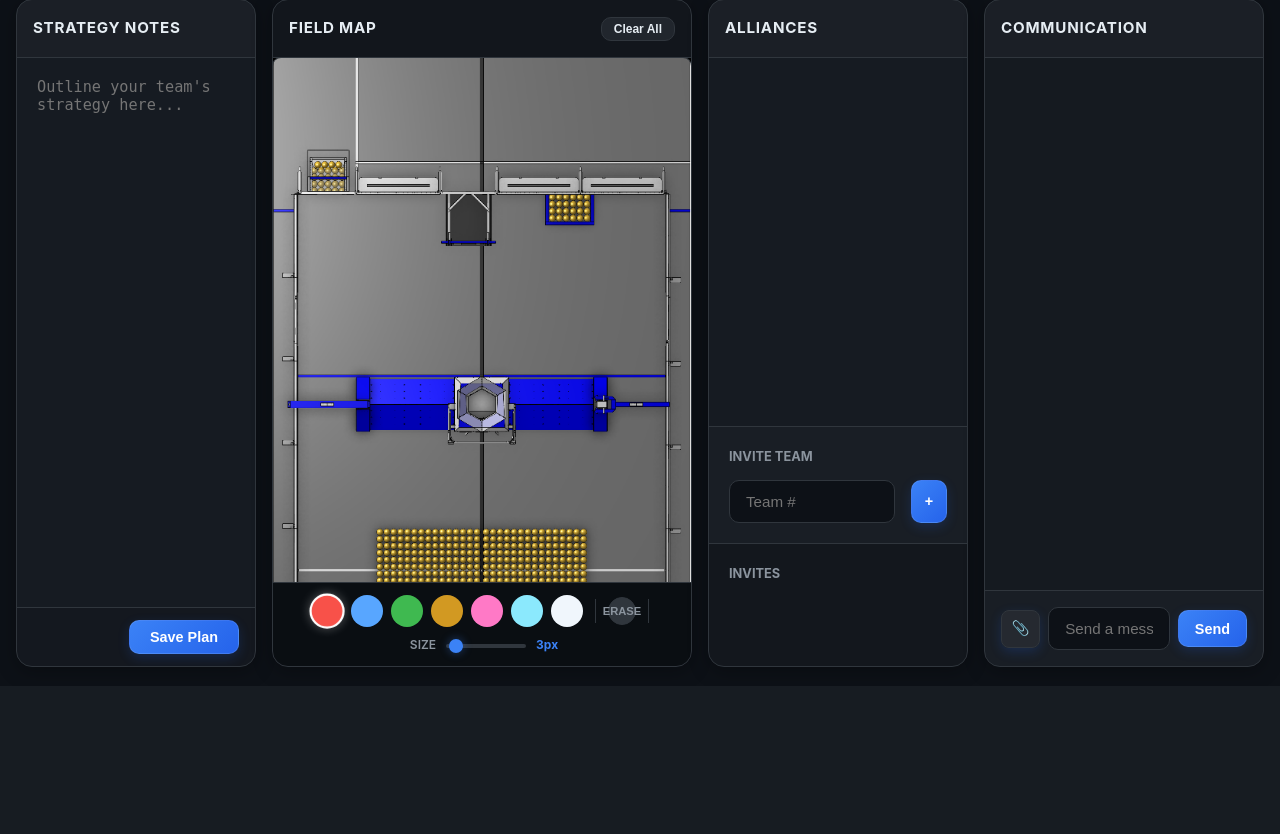
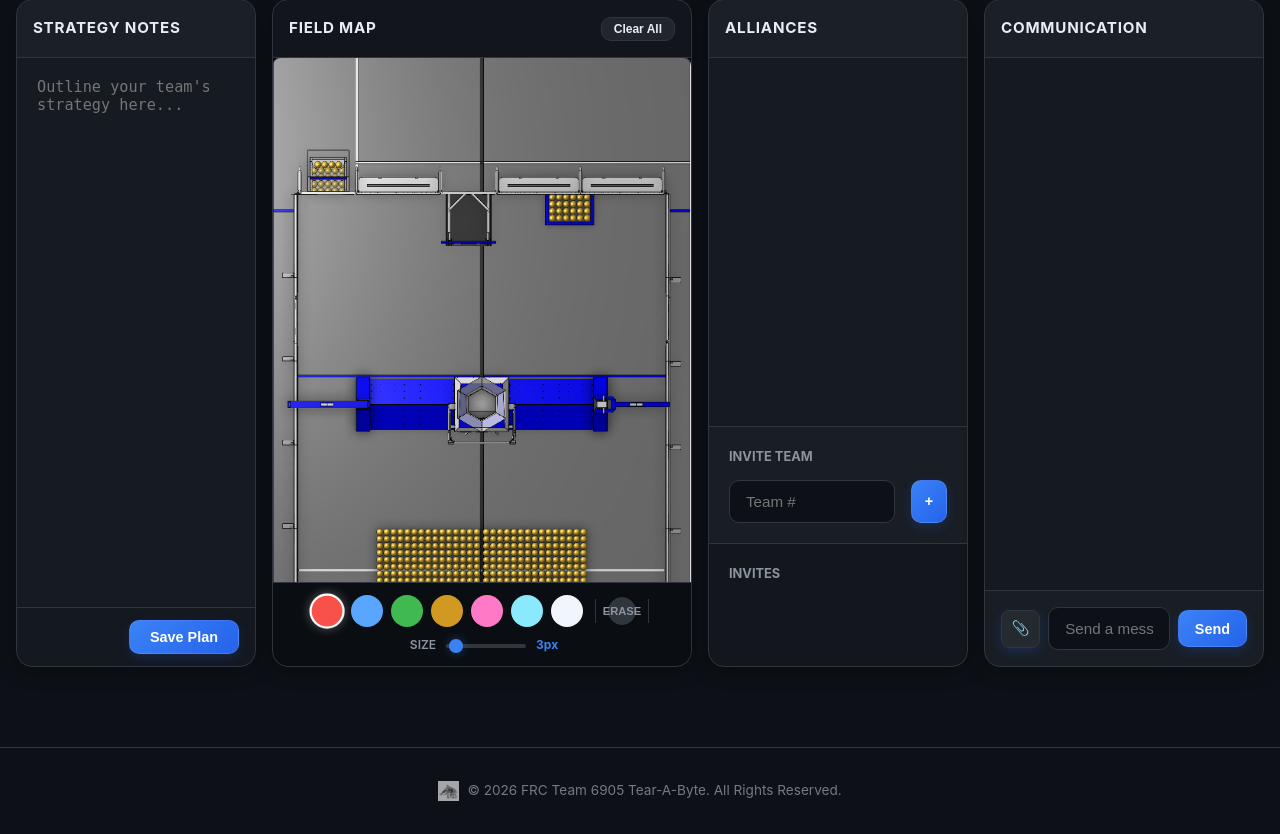
Before and after one commit to HanishDasari/FRC-Strategy-Planner-Website, a Flask app: template templates/match.html in a window 1280 px wide. Shown: the part 114-948 px from the top of the page. Before the commit the page ends 796 px from the top, so only its background shows below. Run offline with Flask 3, Linux system fonts and the light colour scheme; the template is opened without the code that fills it, so the values that code supplies are empty; some libraries are stand-ins or nearby versions.

Commit message:
Updated branding to Tear-A-Byte

```diff
--- a/templates/forgot_password.html
+++ b/templates/forgot_password.html
@@ -42,7 +42,7 @@
     <footer class="site-footer">
         <div class="copyright">
             <img src="/static/images/shark_logo.png" alt="Shark Logo" class="copyright-logo">
-            <span>&copy; 2026 FRC Team 6905 Terabytes. All Rights Reserved.</span>
+            <span>&copy; 2026 FRC Team 6905 Tear-A-Byte. All Rights Reserved.</span>
         </div>
     </footer>
 </body>
--- a/templates/index.html
+++ b/templates/index.html
@@ -11,7 +11,7 @@
 <body>
     <div class="container auth-container">
         <div class="auth-logo-container">
-            <img src="/static/images/shark_logo.png" alt="6905 Terabytes Logo" class="auth-logo">
+            <img src="/static/images/shark_logo.png" alt="6905 Tear-A-Byte Logo" class="auth-logo">
         </div>
         <h1
             style="text-align: center; margin-bottom: 3rem; background: var(--accent-gradient); -webkit-background-clip: text; background-clip: text; -webkit-text-fill-color: transparent;">
@@ -63,7 +63,7 @@
         <footer class="site-footer">
             <div class="copyright">
                 <img src="/static/images/shark_logo.png" alt="Shark Logo" class="copyright-logo">
-                <span>&copy; 2026 FRC Team 6905 Terabytes. All Rights Reserved.</span>
+                <span>&copy; 2026 FRC Team 6905 Tear-A-Byte. All Rights Reserved.</span>
             </div>
         </footer>
     </div>
--- a/templates/match.html
+++ b/templates/match.html
@@ -222,6 +222,13 @@
         </div>
     </div>
 
+    <footer class="site-footer">
+        <div class="copyright">
+            <img src="/static/images/shark_logo.png" alt="Shark Logo" class="copyright-logo">
+            <span>&copy; 2026 FRC Team 6905 Tear-A-Byte. All Rights Reserved.</span>
+        </div>
+    </footer>
+
     <!-- Match ID passed from Flask -->
     <script>
         const MATCH_ID = {{ match_id | default (0) }};
--- a/templates/register.html
+++ b/templates/register.html
@@ -102,7 +102,7 @@
         <footer class="site-footer">
             <div class="copyright">
                 <img src="/static/images/shark_logo.png" alt="Shark Logo" class="copyright-logo">
-                <span>&copy; 2026 FRC Team 6905 Terabytes. All Rights Reserved.</span>
+                <span>&copy; 2026 FRC Team 6905 Tear-A-Byte. All Rights Reserved.</span>
             </div>
         </footer>
     </div>
--- a/templates/verify_email.html
+++ b/templates/verify_email.html
@@ -114,7 +114,7 @@
     <footer class="site-footer">
         <div class="copyright">
             <img src="/static/images/shark_logo.png" alt="Shark Logo" class="copyright-logo">
-            <span>&copy; 2026 FRC Team 6905 Terabytes. All Rights Reserved.</span>
+            <span>&copy; 2026 FRC Team 6905 Tear-A-Byte. All Rights Reserved.</span>
         </div>
     </footer>
 </body>
```
Also changed, not shown: templates/dashboard.html (+7 -0 lines), templates/profile.html (+7 -0 lines).
